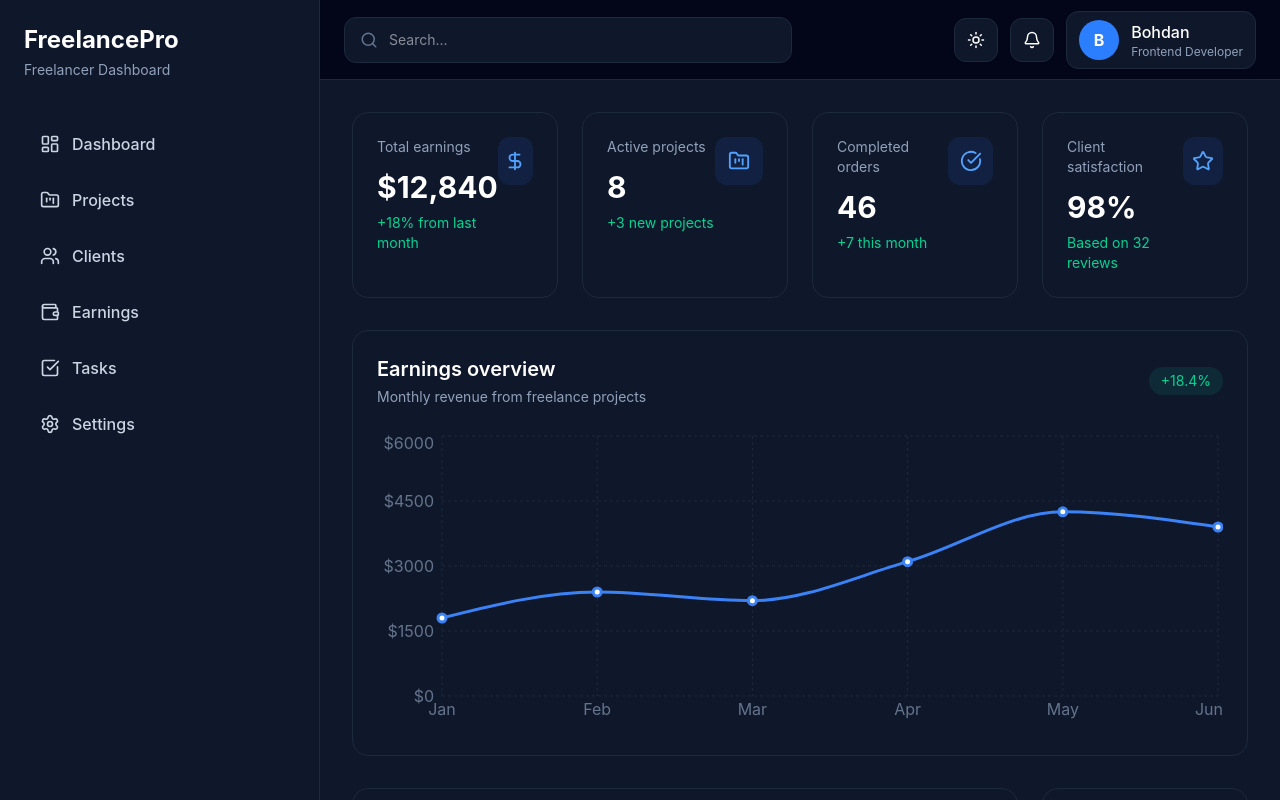
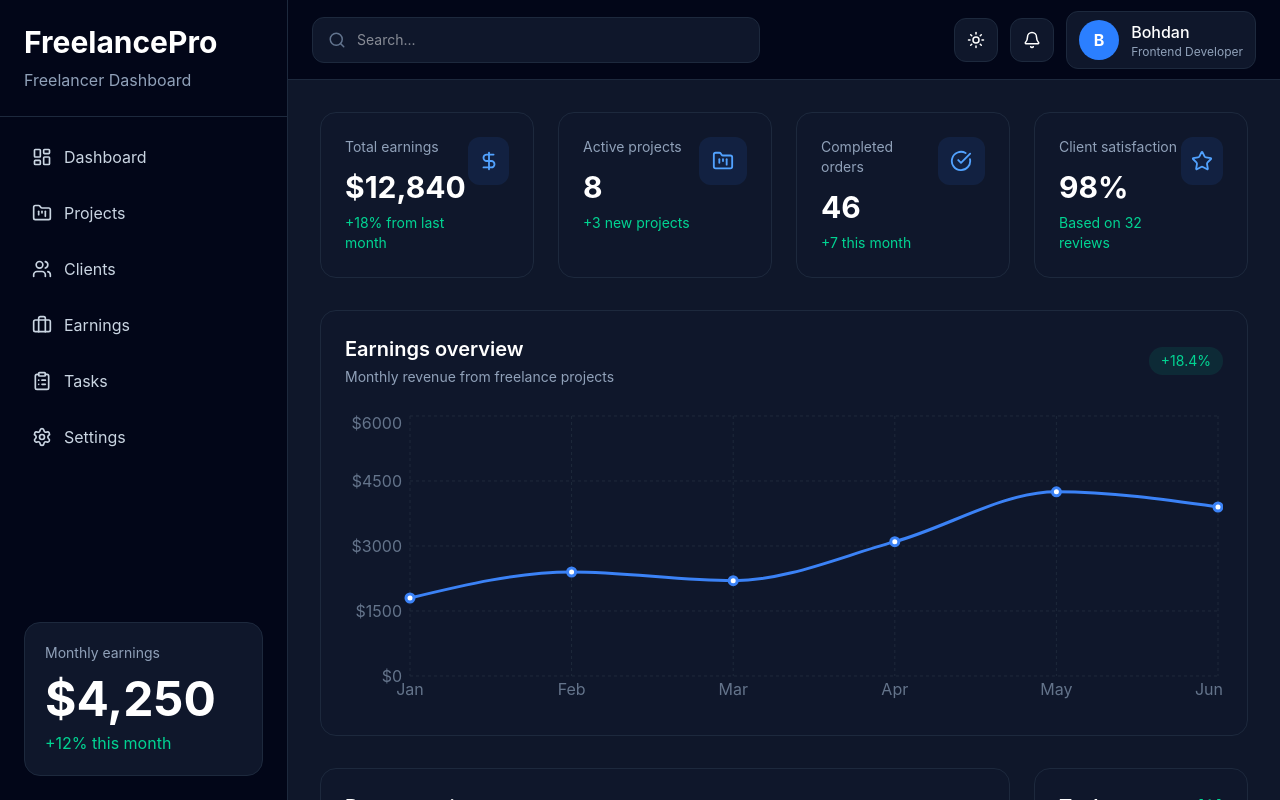
Before and after one commit to BohdanBedrynets/freelancer-dashboard, a React (Vite) app: page / in a window 1280 px wide. Shown: the top 800 px of the page. Built offline with nearby package versions, Linux system fonts and the light colour scheme.

Commit message:
Add mobile sidebar navigation

```diff
--- a/src/App.jsx
+++ b/src/App.jsx
@@ -13,6 +13,8 @@ export default function App() {
   const [theme, setTheme] = useState(() => {
     return localStorage.getItem("theme") || "dark"
   })
+
+  const [isSidebarOpen, setIsSidebarOpen] = useState(false)
 
   useEffect(() => {
     localStorage.setItem("theme", theme)
@@ -31,25 +33,47 @@ export default function App() {
           : "min-h-screen bg-slate-100 text-slate-950 flex transition-colors duration-300"
       }
     >
-      <Sidebar />
+      <Sidebar
+        isSidebarOpen={isSidebarOpen}
+        setIsSidebarOpen={setIsSidebarOpen}
+      />
 
-      <div className="flex-1 flex flex-col">
-        <Topbar theme={theme} setTheme={setTheme} />
+      <div className="flex-1 flex flex-col lg:ml-0">
+        <Topbar
+          theme={theme}
+          setTheme={setTheme}
+          setIsSidebarOpen={setIsSidebarOpen}
+        />
 
         <main className="p-4 sm:p-6 xl:p-8 space-y-6 xl:space-y-8">
-          <StatsSection theme={theme} cardClass={cardClass} />
+          <StatsSection
+            theme={theme}
+            cardClass={cardClass}
+          />
 
-          <ChartSection theme={theme} cardClass={cardClass} />
+          <ChartSection
+            theme={theme}
+            cardClass={cardClass}
+          />
 
           <div className="grid grid-cols-1 xl:grid-cols-4 gap-6">
             <div className="xl:col-span-3">
-              <ProjectsSection theme={theme} cardClass={cardClass} />
+              <ProjectsSection
+                theme={theme}
+                cardClass={cardClass}
+              />
             </div>
 
-            <TasksSection theme={theme} cardClass={cardClass} />
+            <TasksSection
+              theme={theme}
+              cardClass={cardClass}
+            />
           </div>
 
-          <ClientsSection theme={theme} cardClass={cardClass} />
+          <ClientsSection
+            theme={theme}
+            cardClass={cardClass}
+          />
         </main>
       </div>
     </div>
--- a/src/layout/Sidebar.jsx
+++ b/src/layout/Sidebar.jsx
@@ -1,13 +1,13 @@
 import {
+  Briefcase,
+  ClipboardList,
+  FolderKanban,
   LayoutDashboard,
-  FolderKanban,
+  Settings,
   Users,
-  Wallet,
-  CheckSquare,
-  Settings
 } from "lucide-react"
 
-const menuItems = [
+const navItems = [
   {
     icon: LayoutDashboard,
     label: "Dashboard",
@@ -21,11 +21,11 @@ const menuItems = [
     label: "Clients",
   },
   {
-    icon: Wallet,
+    icon: Briefcase,
     label: "Earnings",
   },
   {
-    icon: CheckSquare,
+    icon: ClipboardList,
     label: "Tasks",
   },
   {
@@ -34,55 +34,74 @@ const menuItems = [
   },
 ]
 
-export default function Sidebar() {
+export default function Sidebar({
+  isSidebarOpen,
+  setIsSidebarOpen,
+}) {
   return (
-    <aside className="w-80 bg-slate-900 border-r border-slate-800 p-6 hidden lg:flex flex-col">
+    <>
+      {isSidebarOpen && (
+        <div
+          onClick={() => setIsSidebarOpen(false)}
+          className="fixed inset-0 bg-black/50 z-40 lg:hidden"
+        />
+      )}
 
-      <div className="mb-10">
-        <h1 className="text-2xl font-bold text-white">
+      <aside
+        className={`
+          fixed lg:static top-0 left-0 z-50
+          h-screen w-72
+          border-r border-slate-800
+          bg-slate-950
+          transition-transform duration-300
+          ${
+            isSidebarOpen
+              ? "translate-x-0"
+              : "-translate-x-full lg:translate-x-0"
+          }
+        `}
+      >
+        <div className="p-6 border-b border-slate-800">
+          <h1 className="text-3xl font-bold text-white">
             FreelancePro
           </h1>
 
-        <p className="text-slate-400 text-sm mt-1">
+          <p className="text-slate-400 mt-2">
             Freelancer Dashboard
           </p>
         </div>
 
-      <nav className="flex flex-col gap-2">
-
-        {menuItems.map((item, index) => {
+        <nav className="p-4 space-y-2">
+          {navItems.map((item) => {
             const Icon = item.icon
 
             return (
               <button
-              key={index}
-              className="flex items-center gap-3 px-4 py-3 rounded-xl text-slate-300 hover:bg-slate-800 hover:text-white transition"
+                key={item.label}
+                className="w-full flex items-center gap-3 px-4 py-3 rounded-xl text-slate-300 hover:bg-slate-900 hover:text-white transition"
               >
                 <Icon size={20} />
 
-              <span className="font-medium">
-                {item.label}
-              </span>
+                <span>{item.label}</span>
               </button>
             )
           })}
-
         </nav>
 
-      <div className="mt-auto mb-4 bg-slate-800 rounded-2xl p-4">
-        <p className="text-sm text-slate-300">
+        <div className="absolute bottom-6 left-6 right-6 bg-slate-900 border border-slate-800 rounded-2xl p-5">
+          <p className="text-slate-400 text-sm">
             Monthly earnings
           </p>
 
-        <h2 className="text-3xl font-bold mt-2">
+          <h2 className="text-5xl font-bold mt-3 text-white">
             $4,250
           </h2>
 
-        <p className="text-emerald-400 text-sm mt-1">
+          <p className="text-emerald-400 mt-2">
             +12% this month
           </p>
         </div>
-
       </aside>
+    </>
   )
 }
--- a/src/layout/Topbar.jsx
+++ b/src/layout/Topbar.jsx
@@ -3,17 +3,21 @@ import {
   Menu,
   Moon,
   Search,
-  Sun
+  Sun,
 } from "lucide-react"
 
 export default function Topbar({
   theme,
   setTheme,
+  setIsSidebarOpen,
 }) {
   return (
     <header className="h-20 border-b border-slate-800 bg-slate-950 px-4 sm:px-6 flex items-center justify-between">
       <div className="flex items-center gap-3 w-full max-w-md">
-        <button className="lg:hidden w-11 h-11 rounded-xl bg-slate-900 border border-slate-800 flex items-center justify-center">
+        <button
+          onClick={() => setIsSidebarOpen(true)}
+          className="lg:hidden w-11 h-11 rounded-xl bg-slate-900 border border-slate-800 flex items-center justify-center"
+        >
           <Menu size={20} />
         </button>
 
@@ -59,7 +63,7 @@ export default function Topbar({
           </div>
 
           <div>
-            <p className="font-medium">
+            <p className="font-medium text-white">
               Bohdan
             </p>
 
```
Lines whose indentation alone changed are shown as unchanged.
